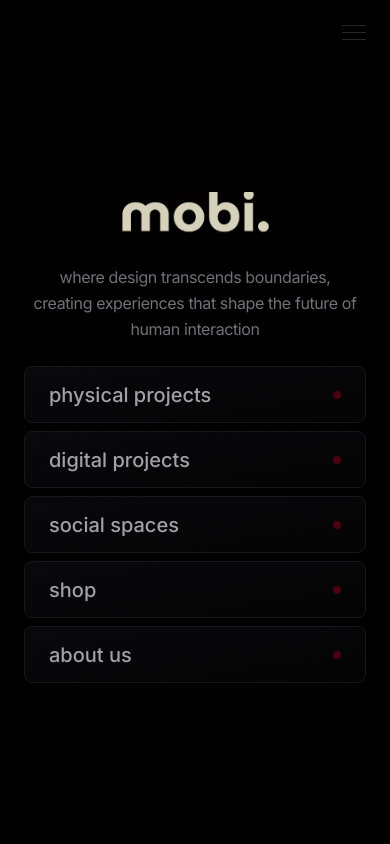
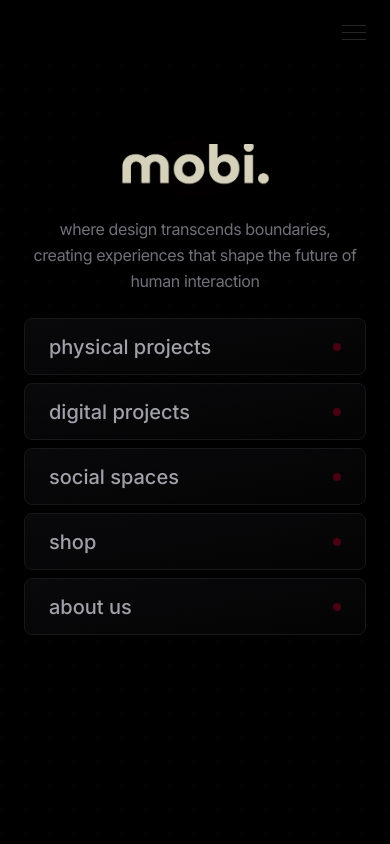
Before and after one commit to stilwellc/Mobi, a Next.js app: page / in a window 390 px wide. Shown: the top 844 px of the page. Built offline with nearby package versions, Linux system fonts and the light colour scheme; a web font is replaced by a local one.

Commit message:
Fix padding: keep mobile at pt-20, increase desktop to pt-32

```diff
--- a/app/page.tsx
+++ b/app/page.tsx
@@ -63,7 +63,7 @@ export default function Home() {
 
       {/* Main Content */}
       <div
-        className="relative z-10 min-h-screen flex flex-col items-center justify-start pt-32 sm:justify-center sm:pt-0 px-4 sm:px-6"
+        className="relative z-10 min-h-screen flex flex-col items-center justify-start pt-20 sm:justify-center sm:pt-32 px-4 sm:px-6"
       >
         <div
           className="text-center max-w-[90rem] mx-auto"
```
